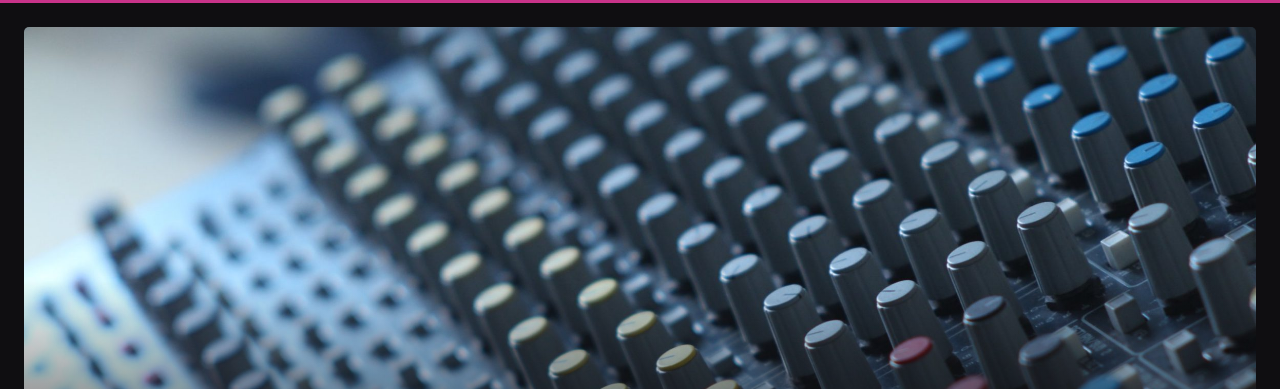
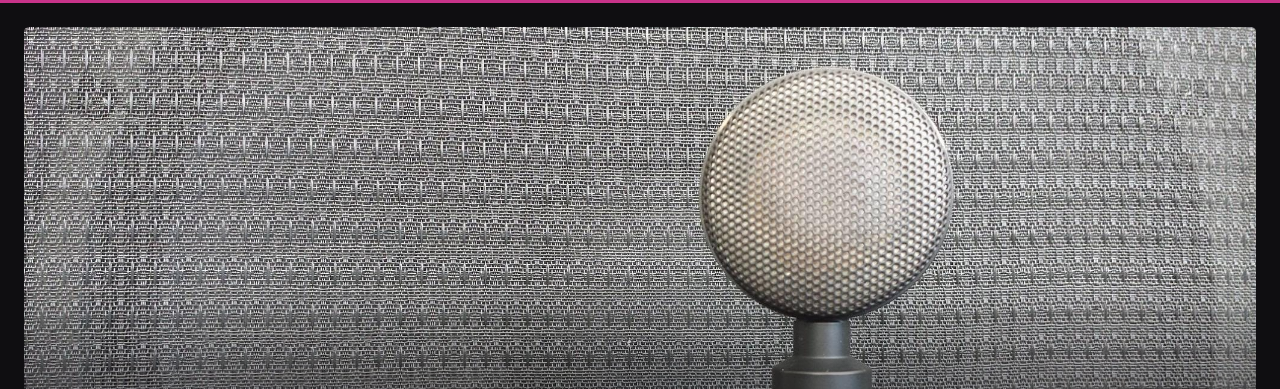
Before and after one commit to kalimerox/krislimbachstudios, a plain HTML site: page index.html in a window 1280 px wide. Shown: the part 57-446 px from the top of the page. Drawn offline with Linux system fonts and the light colour scheme; a web font is replaced by a local one.

Commit message:
mic photo

```diff
--- a/index.html
+++ b/index.html
@@ -67,7 +67,7 @@
 .hero { position: relative; margin-top: 24px; height: 460px; border-radius: 5px; overflow: hidden; background: var(--panel); }
 .hero::after { content: ""; position: absolute; inset: 0; background: linear-gradient(to top, rgba(15,14,17,.75), rgba(15,14,17,0) 45%); }
 .hero h1 { position: absolute; left: 32px; bottom: 26px; z-index: 1; margin: 0; font-size: clamp(30px, 4.4vw, 52px); line-height: 1.05; color: var(--pink); }
-.hero img { display: block; width: 100%; height: 100%; object-fit: cover; object-position: 50% 55%; }
+.hero img { display: block; width: 100%; height: 100%; object-fit: cover; object-position: 50% 27%; }
 @media (max-width: 600px) { .hero h1 { left: 18px; bottom: 16px; } .hero { height: 280px; } .hero img { object-position: 60% 55%; } }
 
 /* Sound agency */
@@ -222,7 +222,7 @@
 <main id="top" class="wrap">
 
   <div class="hero">
-    <img src="img/hero.jpg" alt="Close-up of the knobs on a mixing desk">
+    <img src="img/hero-mic.jpg" alt="Microphone in front of a woven metal screen">
     <h1>Sound Agency</h1>
   </div>
 
```
Also changed, not shown: img/hero-mic.jpg (added).
